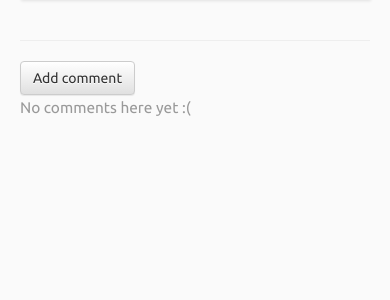
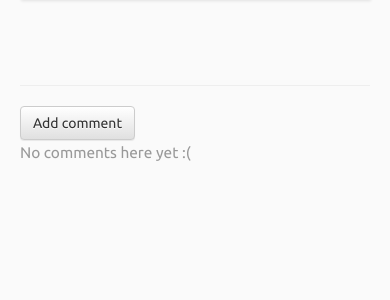
Before and after one commit to mgelios/my-first-blog, a Django app: template blog/templates/blog/post_detail.html in a window 390 px wide. Shown: the part 210-510 px from the top of the page. Run offline with Django 3.2, Linux system fonts and the light colour scheme; the template is opened without the code that fills it, so the values that code supplies are empty; some libraries are stand-ins or nearby versions.

Commit message:
another one shamanista for responsive

```diff
--- a/blog/static/css/blog.css
+++ b/blog/static/css/blog.css
@@ -238,6 +238,7 @@ a.article, a.article:hover {
     ARTICLES
 ----------------------------------------------------- */
 .date {
+    padding-top: 20px;
     text-align: right;
     width: 100%;
 }
@@ -245,3 +246,7 @@ a.article, a.article:hover {
 .wrapper div {
     display: block;
 }
+
+.post {
+    padding-top: 25px;
+}
--- a/static/css/blog.css
+++ b/static/css/blog.css
@@ -238,6 +238,7 @@ a.article, a.article:hover {
     ARTICLES
 ----------------------------------------------------- */
 .date {
+    padding-top: 20px;
     text-align: right;
     width: 100%;
 }
@@ -245,3 +246,7 @@ a.article, a.article:hover {
 .wrapper div {
     display: block;
 }
+
+.post {
+    padding-top: 25px;
+}
```
